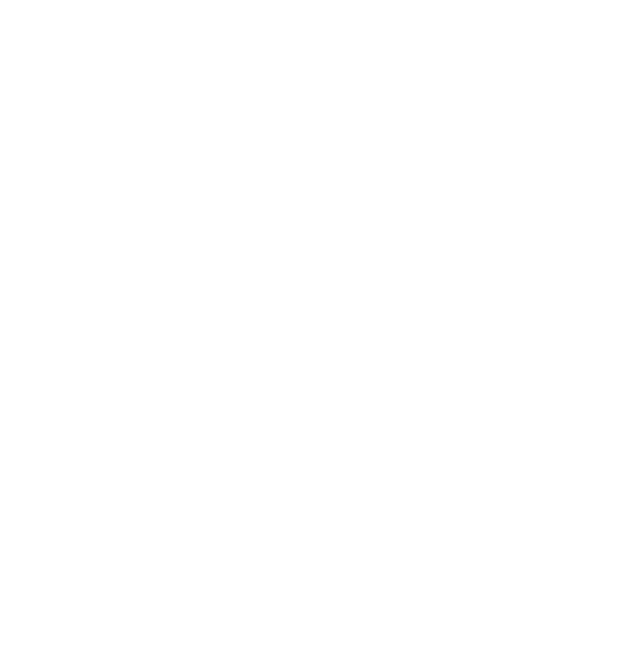
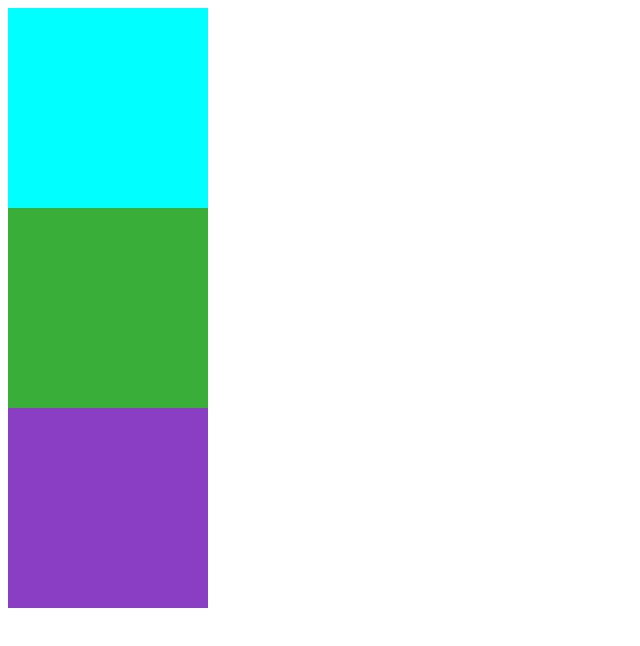
Before and after one commit to Usama-asad/my-first-project-github, a plain HTML site: page index.html in a window 1280 px wide. Shown: the whole page, without its empty margins (0-640 px from the left). Drawn offline with Linux system fonts and the light colour scheme.

Commit message:
Add the height attribute in CSS.

```diff
--- a/styles.css
+++ b/styles.css
@@ -1,12 +1,15 @@
 .head{
     background-color:aqua;
-    width: 300px;
+    width: 200px;
+    height: 200px;
 }
 .main{
     background-color:rgb(57, 174, 57);
-    width: 300px;
+    width: 200px;
+    height: 200px;
 }
 .footer{
     background-color:rgb(138, 62, 196);
-    width: 300px;
+    width: 200px;
+    height: 200px;
 }
```
